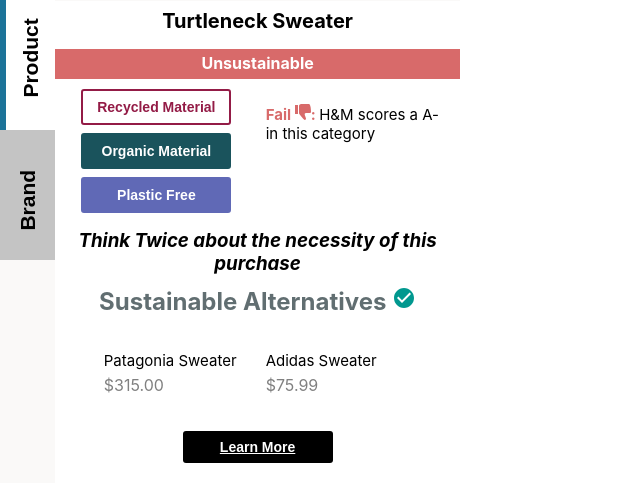
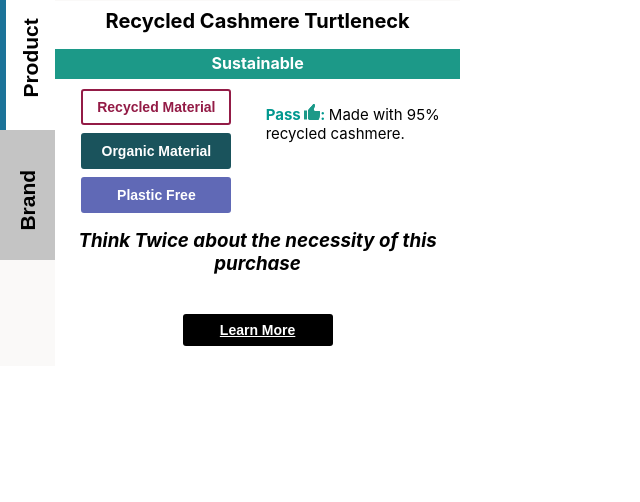
Before and after one commit to alisonwong-em/thinktwice, a React (Create React App) app: page / in a window 1280 px wide. Both pictures are taken after a click on the button "Product". Shown: the top 502 px of the page, without its empty margins (0-640 px from the left). Built offline with nearby package versions, Linux system fonts and the light colour scheme.

Commit message:
Final adjustments for sus prototype

```diff
--- a/src/components/Product.js
+++ b/src/components/Product.js
@@ -13,8 +13,8 @@
   constructor(props) {
     super(props);
     this.state = {
-      categoryText: 'H&M scores a A- in this category',
-      pass: false,
+      categoryText: 'Made with 95% recycled cashmere.',
+      pass: true,
       recMatActive: true,
       orgMatActive: false,
       plasFreeActive: false,
@@ -26,21 +26,21 @@
   }
 
   recMatActive() {
-    this.setState({ pass: true, categoryText: 'H&M scores a A- in this category', recMatActive: true, orgMatActive: false, plasFreeActive: false });
+    this.setState({ pass: true, categoryText: 'Made with 95% recycled cashmere.', recMatActive: true, orgMatActive: false, plasFreeActive: false });
   }
 
   orgMatActive() {
-    this.setState({ pass: true, categoryText: 'H&M is part of various', recMatActive: false, orgMatActive: true, plasFreeActive: false });
+    this.setState({ pass: true, categoryText: '95% of this item is organic cashmere.', recMatActive: false, orgMatActive: true, plasFreeActive: false });
   }
 
   plasFreeActive() {
-    this.setState({ pass: true, categoryText: 'H&M scores a A+ in this category', recMatActive: false, orgMatActive: false, plasFreeActive: true });
+    this.setState({ pass: true, categoryText: '0% of this product is made of plastic.', recMatActive: false, orgMatActive: false, plasFreeActive: true });
   }
 
   render() {
     // These would change based on info fetched from DB
-    let productName = 'Turtleneck Sweater';
-    let sustainable = false;
+    let productName = 'Recycled Cashmere Turtleneck';
+    let sustainable = true;
     let { pass, categoryText, recMatActive, orgMatActive, plasFreeActive } = this.state;
 
     return (
```
